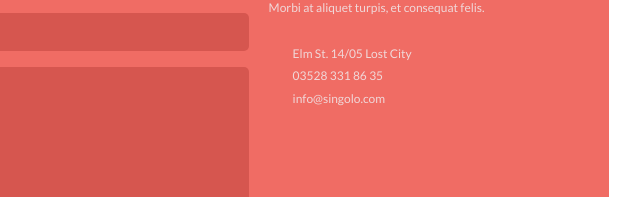
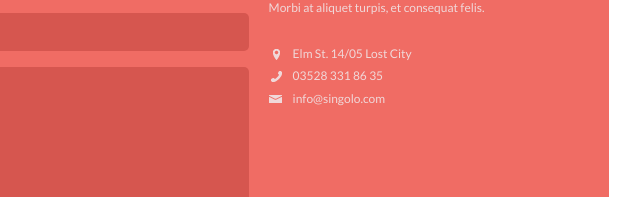
Before and after one commit to serrrgun/singolo, a plain HTML site: page index.html in a window 1280 px wide. Shown: the part 3130-3327 px from the top of the page, 541-1181 px from the left. Drawn offline with Linux system fonts and the light colour scheme; the site is published under a folder, as on GitHub Pages, so addresses that start at the root find nothing; files whose address does not match are found by name.

Commit message:
fix: fix puth for icons

```diff
--- a/style.css
+++ b/style.css
@@ -612,17 +612,17 @@ ul {
 }
 
 .contact-list__item--city {
-    background-image: url(/assets/img/contact-icons/location.png);
+    background-image: url(assets/img/contact-icons/location.png);
     background-position: 4px center;
 }
 
 .contact-list__item--phone {
-    background-image: url(/assets/img/contact-icons/phone.png);
+    background-image: url(assets/img/contact-icons/phone.png);
     background-position: 2px center;
 }
 
 .contact-list__item--mail {
-    background-image: url(/assets/img/contact-icons/mail.png);
+    background-image: url(assets/img/contact-icons/mail.png);
 }
 
 /* footer */
```
